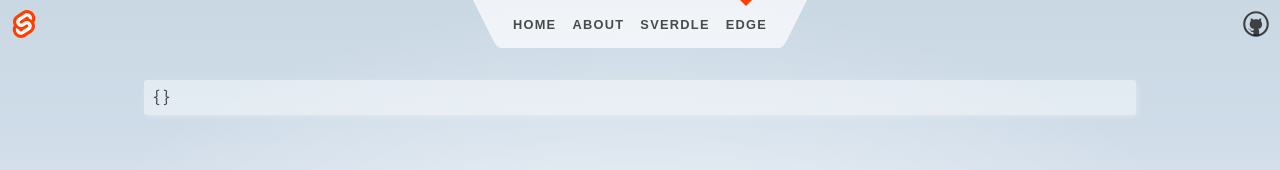
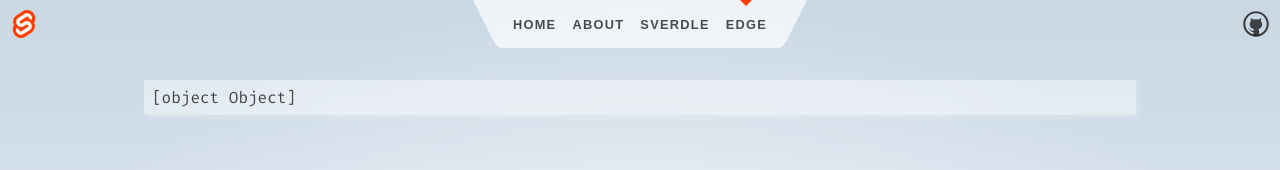
Before and after one commit to brittneypostma/demo-sveltekit-edge, a SvelteKit app: page /edge in a window 1280 px wide. Shown: the top 170 px of the page. Built offline with nearby package versions, Linux system fonts and the light colour scheme.

Commit message:
removed stringify

```diff
--- a/src/routes/edge/+page.svelte
+++ b/src/routes/edge/+page.svelte
@@ -3,4 +3,4 @@
 	export let data: PageData;
 </script>
 
-<pre>{JSON.stringify(data, null, 2)}</pre>
+<pre>{data}</pre>
```
